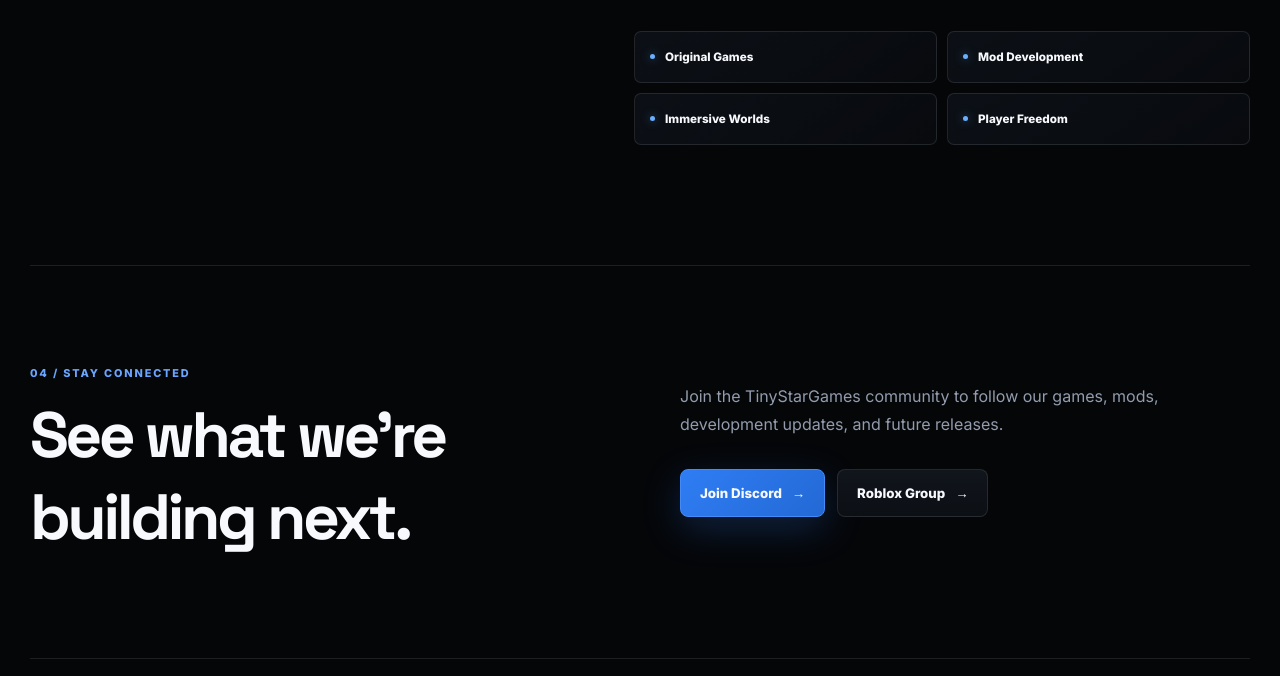
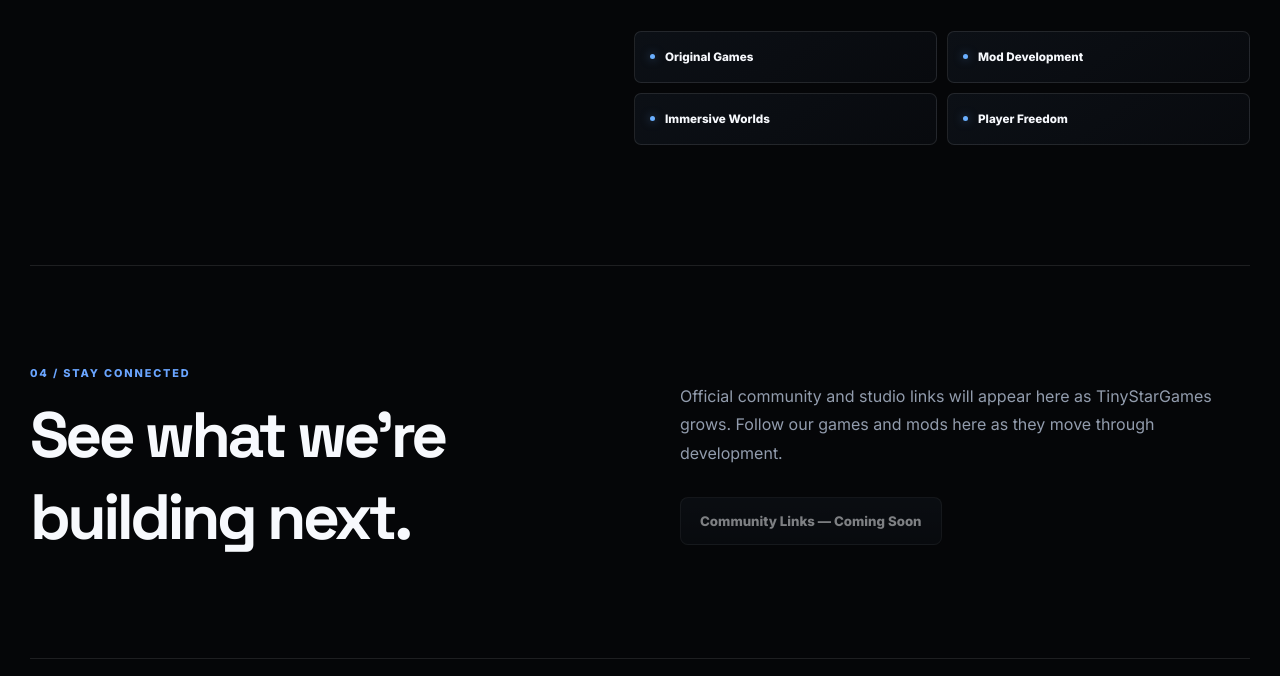
Before and after one commit to TInyStarGames/TInyStarGames.github.io, a plain HTML site: page index.html in a window 1280 px wide. Shown: the part 2385-3061 px from the top of the page. Drawn offline with Linux system fonts and the light colour scheme.

Commit message:
Temporarily remove community links

```diff
--- a/index.html
+++ b/index.html
@@ -49,7 +49,7 @@
     </section>
     <section id="contact" class="contact-section section-shell reveal">
       <div><p class="kicker">04 / STAY CONNECTED</p><h2>See what we're<br>building next.</h2></div>
-      <div class="contact-copy"><p>Join the TinyStarGames community to follow our games, mods, development updates, and future releases.</p><div class="contact-actions"><a class="button primary" href="https://discord.gg/gfWbM4RfNv" target="_blank" rel="noopener noreferrer">Join Discord <span>→</span></a><a class="button secondary" href="https://www.roblox.com/share/g/9251174" target="_blank" rel="noopener noreferrer">Roblox Group <span>→</span></a></div></div>
+      <div class="contact-copy"><p>Official community and studio links will appear here as TinyStarGames grows. Follow our games and mods here as they move through development.</p><div class="contact-actions"><span class="button secondary disabled">Community Links — Coming Soon</span></div></div>
     </section>
   </main>
   <footer class="site-footer section-shell"><a class="brand nav-scroll" href="#home"><span class="brand-mark">✦</span><span>TinyStarGames</span></a><p>© <span id="year"></span> TinyStarGames. All rights reserved.</p><p>GAMES · MODS · WORLDS WORTH EXPLORING.</p></footer>
```
